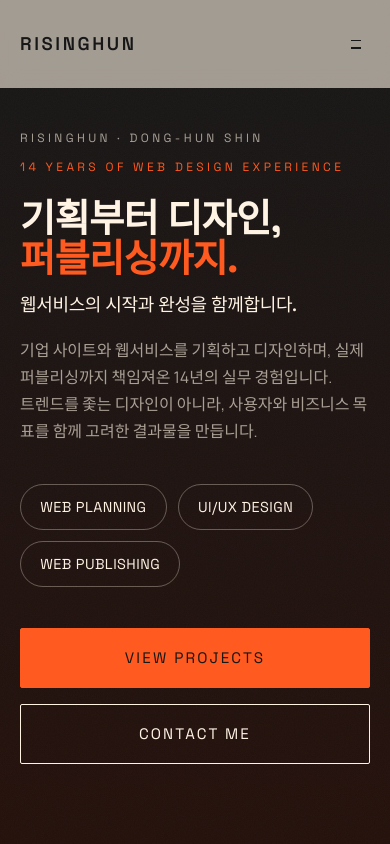
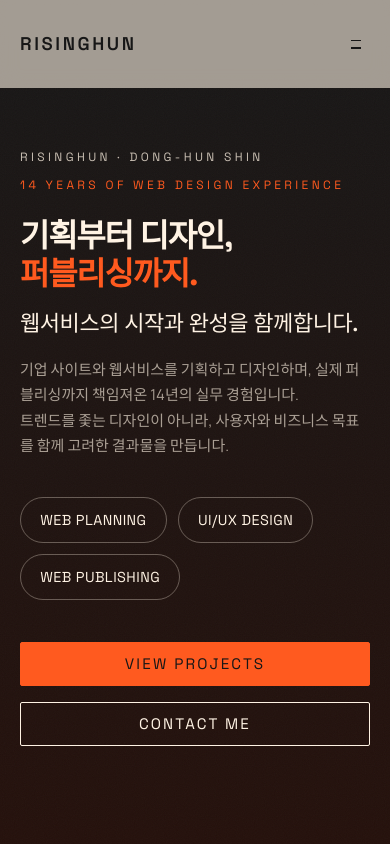
Before and after one commit to risinghun82/risinghun-portfolio, a React (Vite) app: page /work/1 in a window 390 px wide. Shown: the top 844 px of the page. Built offline with nearby package versions, Linux system fonts and the light colour scheme; a web font is replaced by a local one.

Commit message:
Hero headline/body to literal spec px values and 680px column

```diff
--- a/src/components/Hero/Hero.css
+++ b/src/components/Hero/Hero.css
@@ -83,7 +83,9 @@
   font-size: clamp(0.75rem, 0.13vw + 0.72rem, 0.875rem);
   letter-spacing: var(--ls-wider);
   text-transform: uppercase;
-  color: var(--text-on-dark-muted);
+  /* Small English caption text needs more contrast than the larger
+     paragraph copy gets away with — see --text-caption-on-dark. */
+  color: var(--text-caption-on-dark);
 }
 
 .hero__experience {
@@ -96,23 +98,21 @@
      message. With that gone, a lighter gap here keeps the headline from
      sitting low on the first screen. */
   margin-top: clamp(1.6rem, 4vw, 2.8rem);
-  /* Content group width: the brief asks for ~600-700px rather than
-     letting the headline/description/CTA stretch to the full container.
-     A dedicated max-width here (not just on individual children) keeps
-     every piece — including the headline, which has no character-count
-     limit of its own — aligned to the same column edge. */
-  max-width: 700px;
+  /* Text block width, per spec — 680px, so headline/description/CTA all
+     wrap to the same column edge instead of stretching to the full
+     1200px container. */
+  max-width: 680px;
 }
 
 .hero__headline {
   font-family: var(--font-display);
   font-weight: 700;
-  /* Bumped up again — against the dark background the previous ~53-59px
-     still read as too quiet for a first-screen headline. Now lands at
-     ≈61px/1440 and ≈72px/1920 while keeping mobile at a confident ~38px. */
-  font-size: clamp(2.375rem, 2.2vw + 1.86rem, 4.5rem);
-  line-height: var(--lh-tight);
-  letter-spacing: -0.02em;
+  /* Literal spec: clamp(44px, 4.2vw, 64px) — ≈60.5px/1440, 64px cap at
+     1920+. This is the single strongest visual element on the first
+     screen, deliberately larger than the subtitle/body beneath it. */
+  font-size: clamp(44px, 4.2vw, 64px);
+  line-height: 1.18;
+  letter-spacing: -0.04em;
 }
 
 .hero__headline span {
@@ -126,8 +126,8 @@
 .hero__subtitle {
   font-family: var(--font-display);
   font-weight: 500;
-  /* ~18px on mobile up to ~26px on large desktop. */
-  font-size: clamp(1.125rem, 0.52vw + 1rem, 1.625rem);
+  /* Spec: 22–24px desktop. */
+  font-size: clamp(22px, 1vw, 24px);
   line-height: var(--lh-heading);
   letter-spacing: var(--ls-tight);
   color: var(--sun-cream);
@@ -138,13 +138,13 @@
   /* Body font, not display — this is read as proof/reasoning copy, not a
      headline, so it should sit quietly and stay easy to scan. */
   font-family: var(--font-body);
-  /* Raised the floor from ~15px to the 16-17px range requested — it was
-     reading a touch small against the body line-height. */
-  font-size: clamp(1rem, 0.065vw + 0.985rem, 1.0625rem);
+  /* Spec: 16–17px desktop body, capped at a 560px measure so it never
+     runs long enough to turn into a wall of text next to the headline. */
+  font-size: clamp(16px, 0.3vw + 15.5px, 17px);
   /* --lh-body is 1.7, already above the 1.6 minimum. */
   line-height: var(--lh-body);
   color: var(--text-on-dark-muted);
-  max-width: 46ch;
+  max-width: 560px;
   margin-top: 1.3rem;
 }
 
@@ -179,7 +179,10 @@
    editing .btn itself (that class is used across every section). */
 .hero .btn {
   font-size: 0.95rem;
-  padding: 1rem 1.8rem;
+  /* Spec: 44–48px tall click area. Fixed height (not padding-driven) so
+     it hits that range exactly regardless of the inherited line-height. */
+  height: 48px;
+  padding: 0 1.8rem;
   transition:
     background var(--dur-fast) var(--ease-rise),
     color var(--dur-fast) var(--ease-rise),
@@ -255,10 +258,17 @@
     margin-top: 1.4rem;
   }
 
+  .hero__headline {
+    /* Spec: clamp(32px, 8vw, 40px) on mobile. */
+    font-size: clamp(32px, 8vw, 40px);
+  }
+
   .hero__description {
     /* Let it wrap naturally across the full column instead of staying
        capped at a desktop reading width. */
     max-width: none;
+    /* Spec: 15–16px on mobile. */
+    font-size: clamp(15px, 1vw, 16px);
   }
 
   .hero__cta {
@@ -268,6 +278,9 @@
 
   .hero__cta .btn {
     justify-content: center;
+    /* Spec: minimum 44px tap target on mobile. */
+    min-height: 44px;
+    height: auto;
   }
 
   .hero__scroll {
```
